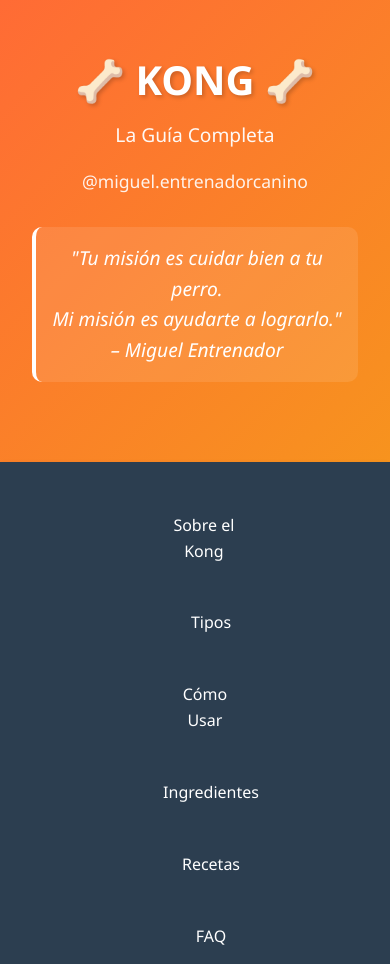
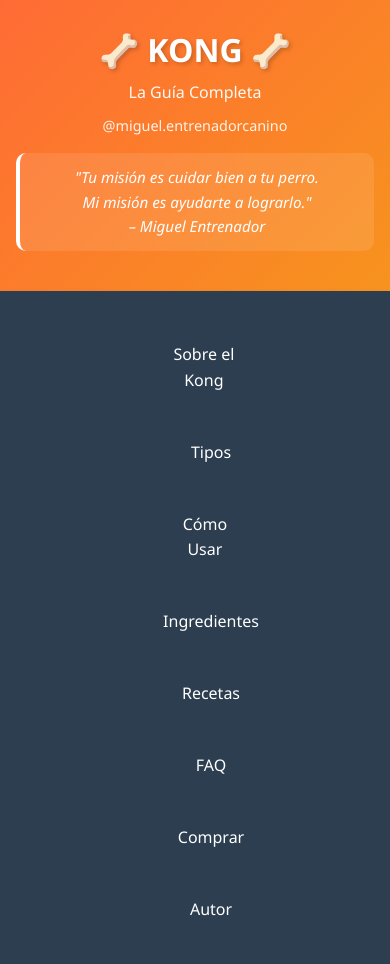
Before and after one commit to Brunosilva84/kong-guia-completo, a plain HTML site: page index.html in a window 390 px wide. Shown: the top 964 px of the page. Drawn offline with Linux system fonts and the light colour scheme.

Commit message:
fix: otimiza header para mobile - reduz tamanho e melhora visualização

```diff
--- a/index.html
+++ b/index.html
@@ -33,7 +33,7 @@
         header {
             background: linear-gradient(135deg, var(--primary-color) 0%, var(--secondary-color) 100%);
             color: white;
-            padding: 3rem 2rem;
+            padding: 2rem 1.5rem;
             text-align: center;
             box-shadow: 0 4px 6px rgba(0,0,0,0.1);
         }
@@ -59,7 +59,7 @@
         .quote {
             font-style: italic;
             font-size: 1.2rem;
-            margin: 2rem auto;
+            margin: 1.5rem auto;
             max-width: 600px;
             padding: 1rem;
             background: rgba(255,255,255,0.1);
@@ -399,12 +399,29 @@
 
         /* Responsive */
         @media (max-width: 768px) {
+            header {
+                padding: 1.5rem 1rem;
+            }
+
             header h1 {
-                font-size: 2.5rem;
+                font-size: 2rem;
+                margin-bottom: 0.3rem;
             }
 
             header .subtitle {
-                font-size: 1.2rem;
+                font-size: 1rem;
+                margin-bottom: 0.5rem;
+            }
+
+            header .author {
+                font-size: 0.9rem;
+                margin-top: 0.5rem;
+            }
+
+            .quote {
+                font-size: 0.95rem;
+                margin: 1rem auto;
+                padding: 0.8rem;
             }
 
             nav ul {
```
